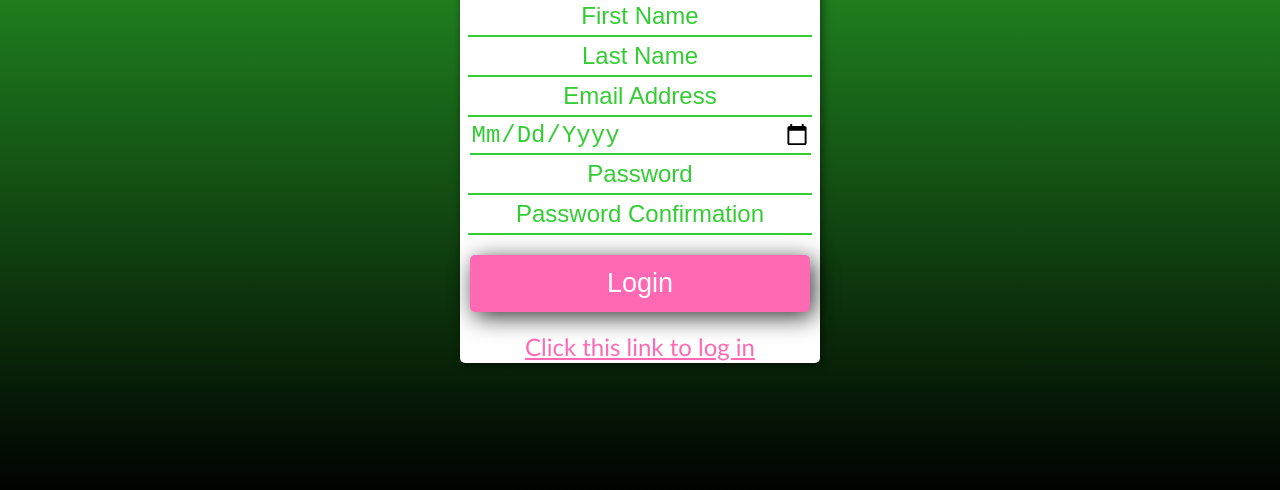
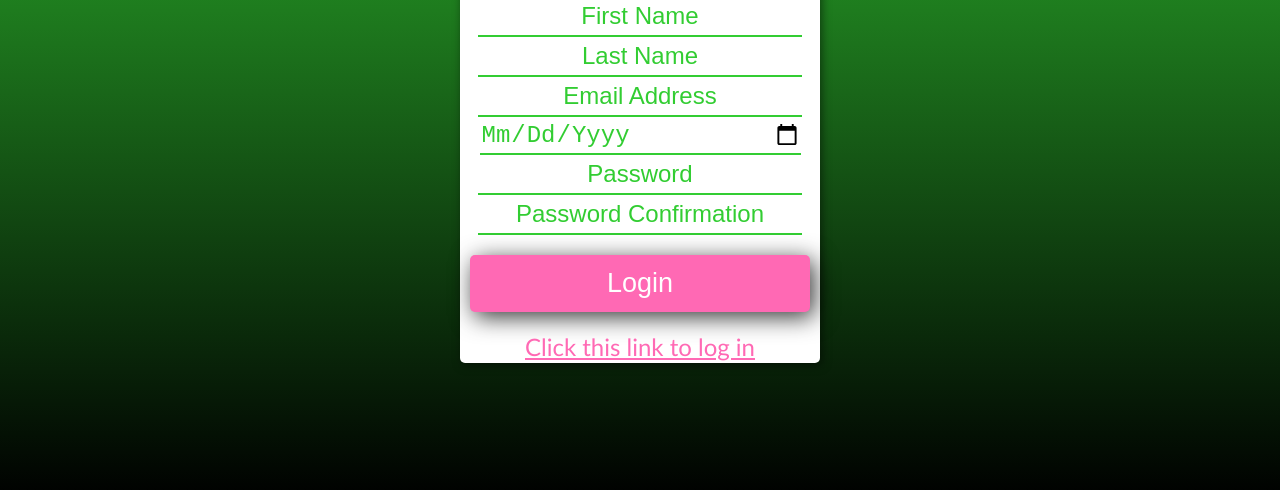
Before and after one commit to kevinegstorf/vanilla-chuck, a website: page pages/signup.html in a window 1280 px wide. Shown: the part 316-806 px from the top of the page. Drawn offline with Linux system fonts and the light colour scheme.

Commit message:
added more login page styling

```diff
--- a/styles/styles.css
+++ b/styles/styles.css
@@ -147,10 +147,11 @@ input[type=email]{
     height: 36px;
     text-transform: capitalize;
     width: 100%;
+    max-width: 320px;
     align-self: center;
     font-size: 24px;
     caret-color: hotpink;
-    color: limegreen
+    color: limegreen;
 }
 
 *:focus {
```
